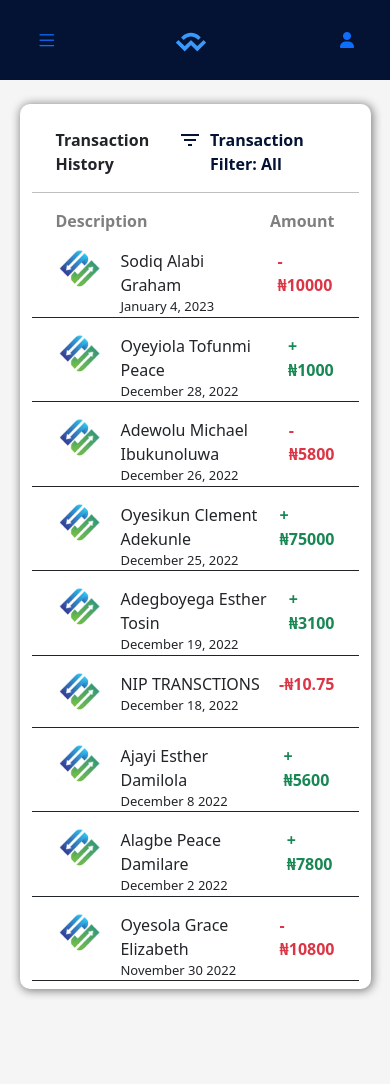
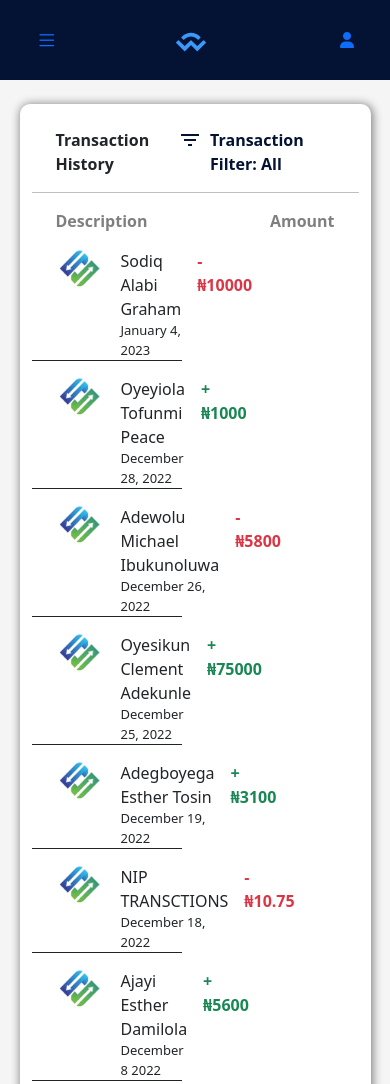
Before and after one commit to fikay323/transaction-page, a plain HTML site: page index.html in a window 390 px wide. Shown: the top 1084 px of the page. Before the commit the page ends 1037 px from the top, so only its background shows below. Drawn offline with nearby package versions, Linux system fonts and the light colour scheme.

Commit message:
Updating the responsiveness

```diff
--- a/style.css
+++ b/style.css
@@ -26,4 +26,7 @@ main .container {
     main .container {
         width: 90vw;
     }
+    .down {
+        max-width: 150px;
+    }
 }
```
